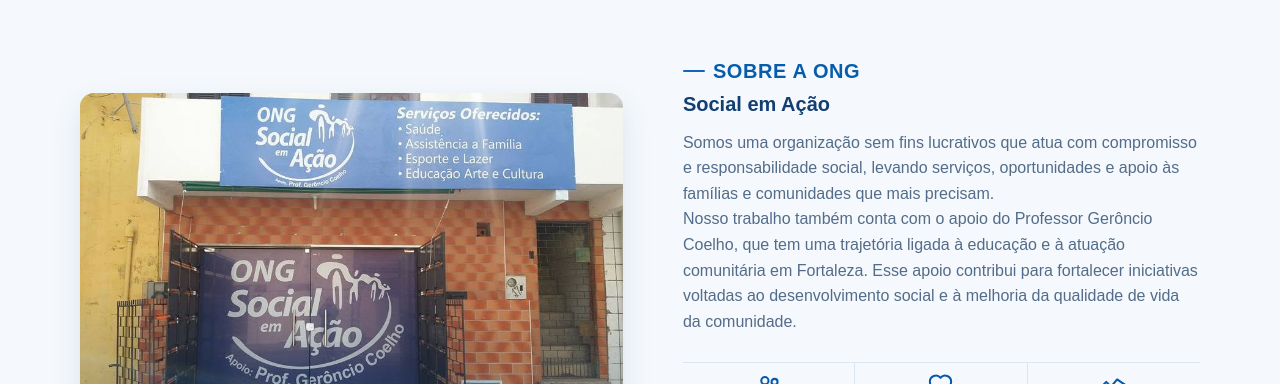
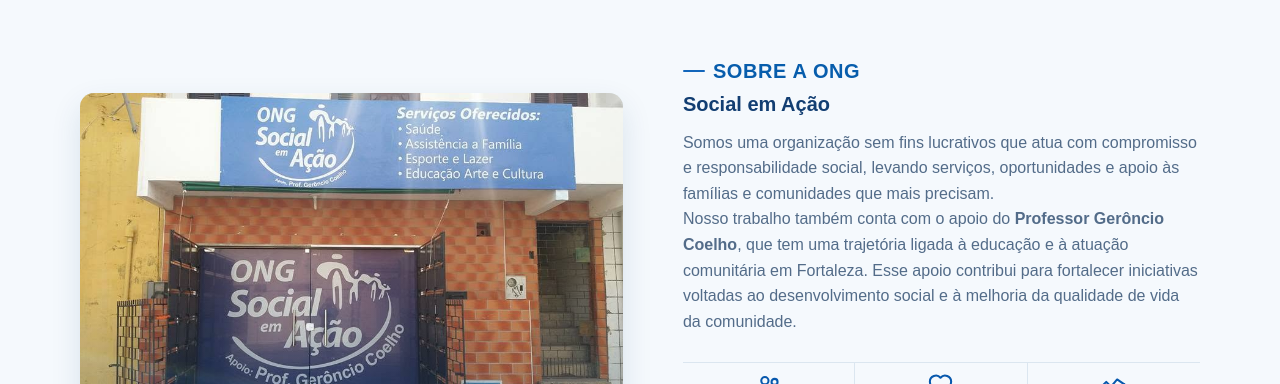
Before and after one commit to rodrigo960613/ongsocialemacao, a React (Vite) app: page / in a window 1280 px wide. Shown: the part 2600-2984 px from the top of the page. Built offline with nearby package versions, Linux system fonts and the light colour scheme.

Commit message:
Destaque no nome Professor Geroncio Coelho

```diff
--- a/src/components/Sobre.jsx
+++ b/src/components/Sobre.jsx
@@ -23,7 +23,7 @@ function Sobre() {
             Somos uma organização sem fins lucrativos que atua com compromisso e
             responsabilidade social, levando serviços, oportunidades e apoio às
             famílias e comunidades que mais precisam. <br /> Nosso trabalho também
-            conta com o apoio do Professor Gerôncio Coelho, que tem uma
+            conta com o apoio do <strong>Professor Gerôncio Coelho</strong>, que tem uma
             trajetória ligada à educação e à atuação comunitária em Fortaleza.
             Esse apoio contribui para fortalecer iniciativas voltadas ao
             desenvolvimento social e à melhoria da qualidade de vida da
```
